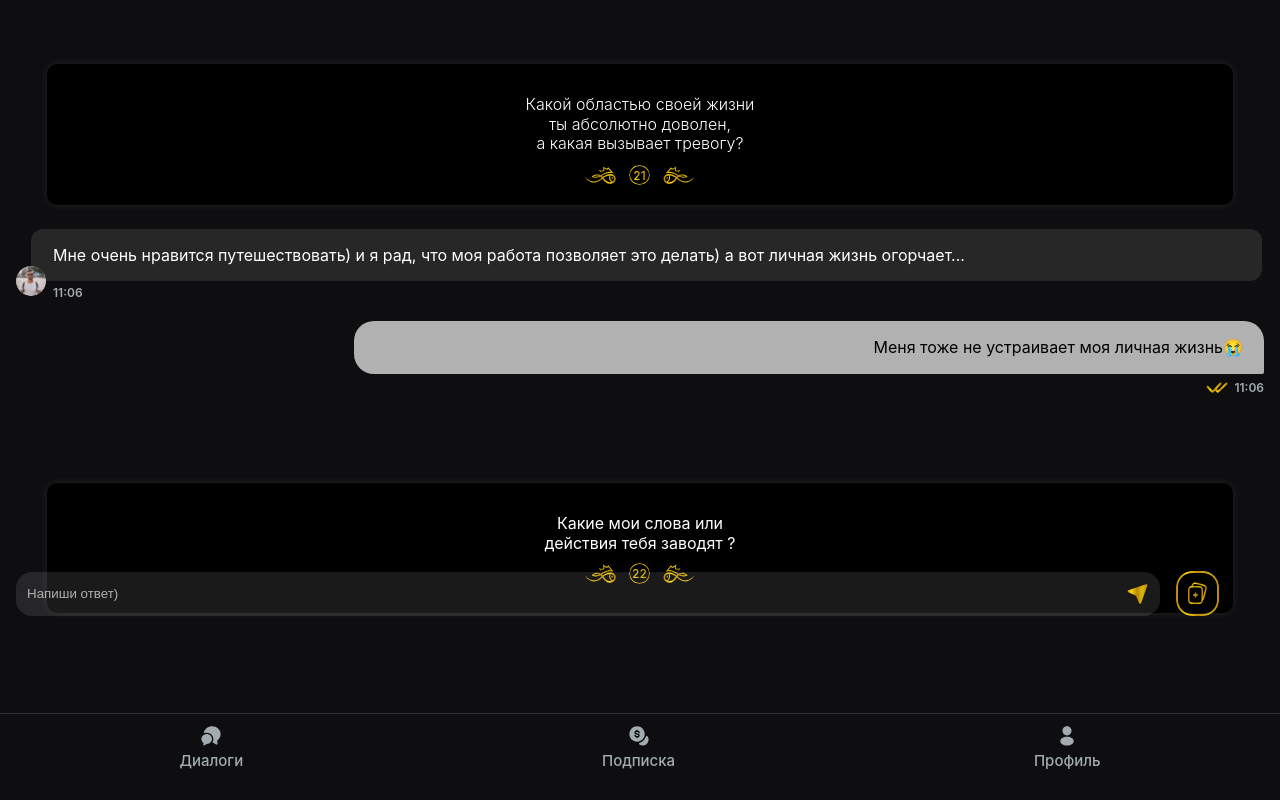
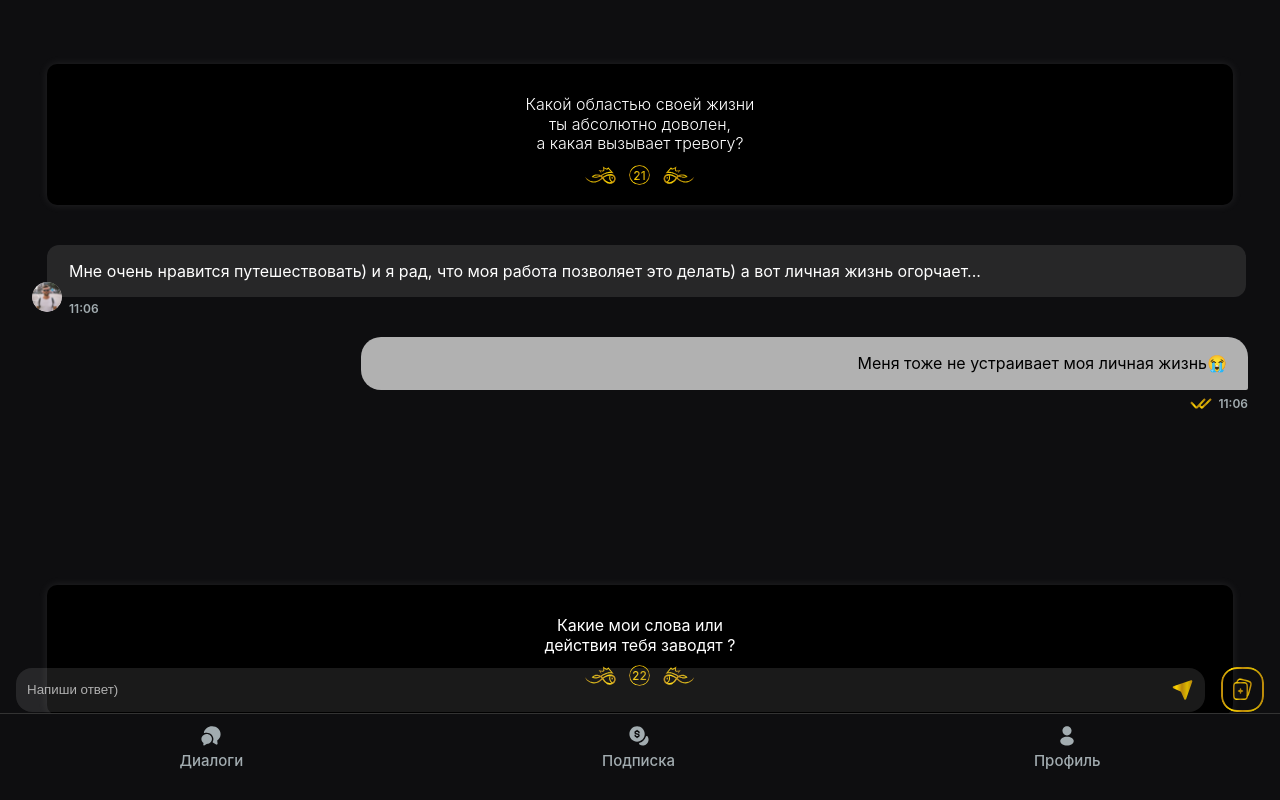
Before and after one commit to CeYn97/Dating-miniApp-tg, a React (Vite) app: page /chat/1 in a window 1280 px wide. Built offline with nearby package versions, Linux system fonts and the light colour scheme.

Commit message:
scrolltesting

```diff
--- a/index.html
+++ b/index.html
@@ -3,7 +3,11 @@
   <head>
     <meta charset="UTF-8" />
     <link rel="icon" type="image/svg+xml" href="/vite.svg" />
-    <meta name="viewport" content="width=device-width, initial-scale=1.0" />
+    <meta
+      name="viewport"
+      content="width=device-width, initial-scale=1, maximum-scale=1"
+    />
+
     <title>Vite + React + TS</title>
   </head>
   <body>
--- a/src/styles/ChatScreen.css
+++ b/src/styles/ChatScreen.css
@@ -1,4 +1,4 @@
-@font-face {
+/* @font-face {
   font-family: "Inter";
   src: url("../assets/fonts/Inter-Regular.otf") format("otf");
   font-weight: normal;
@@ -234,7 +234,6 @@
   );
 }
 
-/* Поле ввода текста */
 .input-container {
   display: flex;
   align-items: center;
@@ -293,4 +292,307 @@
   );
   mask: linear-gradient(#000 0 0) content-box, linear-gradient(#000 0 0);
   mask-composite: exclude;
+} */
+
+@font-face {
+  font-family: "Inter";
+  src: url("../assets/fonts/Inter-Regular.otf") format("otf");
+  font-weight: normal;
+  font-style: normal;
 }
+
+.chat-screen {
+  display: flex;
+  flex-direction: column;
+  height: 100vh;
+  background-color: #0e0e10;
+  overflow: hidden; /* Скрывает лишнее содержимое */
+}
+
+.first-question__card {
+  background-color: #000000;
+  border-radius: 10px;
+  padding: 20px 31px 19.13px 31px;
+  color: #fff;
+  text-align: center;
+  position: relative;
+  margin: 5% 47px 24px 47px;
+  -moz-box-shadow: 0px 0px 10px rgba(229, 229, 229, 0.1);
+  -webkit-box-shadow: 0px 0px 10px rgba(229, 229, 229, 0.1);
+  box-shadow: 0px 0px 10px rgba(229, 229, 229, 0.1);
+}
+
+.first-question__text {
+  font-family: "Inter", sans-serif;
+  font-size: 16px;
+  font-weight: 300;
+  line-height: 19.36px;
+  margin: 11.26px;
+}
+
+.question-footer {
+  display: flex;
+  justify-content: center;
+  align-items: center;
+  font-size: 14px;
+}
+
+.question-number {
+  display: flex;
+  gap: 13.47px;
+}
+
+.first-number__circle {
+  position: relative;
+  width: 20.86px;
+  height: 20.86px;
+  display: flex;
+  justify-content: center;
+  align-items: center;
+}
+
+.first-number__circle::before {
+  content: "";
+  position: absolute;
+  inset: 0;
+  border-radius: 50%;
+  padding: 1px;
+  background-image: linear-gradient(
+    90deg,
+    rgba(184, 134, 11, 1) 0%,
+    rgba(255, 215, 0, 1) 25%,
+    rgba(184, 134, 11, 1) 50%,
+    rgba(220, 185, 0, 1) 75%,
+    rgba(184, 134, 11, 1) 100%
+  );
+  mask: linear-gradient(#000 0 0) content-box, linear-gradient(#000 0 0);
+  mask-composite: exclude;
+}
+
+.first-number__circle span {
+  font-family: "Inter", sans-serif;
+  font-size: 12px;
+  font-weight: 500;
+  line-height: 20.86px;
+  transform: translateY(1px);
+  color: transparent;
+  -webkit-background-clip: text;
+  background-clip: text;
+  background-image: linear-gradient(
+    90deg,
+    rgba(184, 134, 11, 1) 0%,
+    rgba(255, 215, 0, 1) 25%,
+    rgba(184, 134, 11, 1) 50%,
+    rgba(220, 185, 0, 1) 75%,
+    rgba(184, 134, 11, 1) 100%
+  );
+}
+
+.message-block {
+  flex: 1; /* Позволяет занять оставшееся пространство */
+  overflow-y: auto; /* Включает прокрутку */
+  padding: 16px; /* Для отступов */
+}
+
+.received-message {
+  margin: 0 18px 20px 31px;
+}
+
+.first-message {
+  display: flex;
+  padding: 16px 16px 16px 22px;
+  border-radius: 12px;
+  position: relative;
+  background-color: rgba(255, 255, 255, 0.1);
+}
+
+.received-message__text {
+  text-align: left;
+  font-family: "Inter", sans-serif;
+  font-size: 16px;
+  font-weight: 400;
+  line-height: 20.8px;
+  color: rgba(255, 255, 255, 1);
+}
+
+.profile-avatar__user {
+  position: absolute;
+  bottom: -15px;
+  left: -15px;
+  width: 30px;
+  height: 30px;
+  border-radius: 50%;
+}
+
+.received-message__time {
+  font-family: "Inter", sans-serif;
+  font-size: 12px;
+  font-weight: 600;
+  color: rgba(162, 172, 176, 1);
+  margin: 6px 0 0 22px;
+}
+
+.sent-message {
+  margin: 0 16px 24px 0;
+}
+
+.wrapper-sent__message {
+  display: flex;
+  justify-content: flex-end;
+}
+
+.wrapper-status {
+  display: flex;
+  justify-content: flex-end;
+  margin-top: 6px;
+  gap: 6px;
+}
+
+.second-message {
+  width: 72%;
+  padding: 16px 21px 16px 16px;
+  background-color: rgba(177, 177, 177, 1);
+  border-radius: 20px 20px 2px 20px;
+}
+
+.sent-message__text {
+  text-align: right;
+  font-family: "Inter", sans-serif;
+  font-size: 16px;
+  font-weight: 400;
+  line-height: 20.64px;
+  color: #000;
+}
+
+.sent-message__time {
+  font-family: "Inter", sans-serif;
+  font-size: 12px;
+  font-weight: 600;
+  color: rgba(162, 172, 176, 1);
+}
+
+.second-question__card {
+  background-color: #000000;
+  border-radius: 10px;
+  color: #fff;
+  text-align: center;
+  position: relative;
+  margin: 5% 47px 24px 47px;
+  -moz-box-shadow: 0px 0px 10px rgba(229, 229, 229, 0.1);
+  -webkit-box-shadow: 0px 0px 10px rgba(229, 229, 229, 0.1);
+  box-shadow: 0px 0px 10px rgba(229, 229, 229, 0.1);
+}
+
+.wrapper-second__question {
+  padding: 30px 30px 29.13px 30px;
+}
+
+.second-question__text {
+  margin-bottom: 10.26px;
+}
+
+.second-number__circle {
+  position: relative;
+  width: 20.86px;
+  height: 20.86px;
+  display: flex;
+  justify-content: center;
+  align-items: center;
+}
+
+.second-number__circle::before {
+  content: "";
+  position: absolute;
+  inset: 0;
+  border-radius: 50%;
+  padding: 1px;
+  background-image: linear-gradient(
+    90deg,
+    rgba(184, 134, 11, 1) 0%,
+    rgba(255, 215, 0, 1) 25%,
+    rgba(184, 134, 11, 1) 50%,
+    rgba(220, 185, 0, 1) 75%,
+    rgba(184, 134, 11, 1) 100%
+  );
+  mask: linear-gradient(#000 0 0) content-box, linear-gradient(#000 0 0);
+  mask-composite: exclude;
+}
+
+.second-number__circle span {
+  font-family: "Inter", sans-serif;
+  font-size: 12px;
+  font-weight: 500;
+  line-height: 20.86px;
+  transform: translateY(1px);
+  color: transparent;
+  -webkit-background-clip: text;
+  background-clip: text;
+  background-image: linear-gradient(
+    90deg,
+    rgba(184, 134, 11, 1) 0%,
+    rgba(255, 215, 0, 1) 25%,
+    rgba(184, 134, 11, 1) 50%,
+    rgba(220, 185, 0, 1) 75%,
+    rgba(184, 134, 11, 1) 100%
+  );
+}
+
+.input-container {
+  display: flex;
+  align-items: center;
+  position: sticky;
+  bottom: 10%;
+  left: 0;
+  width: 100%;
+  z-index: 10;
+  padding: 8px 16px;
+}
+
+.wrapper-input {
+  display: flex;
+  justify-content: space-between;
+  width: 100%;
+  background-color: rgba(255, 255, 255, 0.1);
+  border-radius: 16px;
+  margin-right: 16px;
+}
+
+.text-input {
+  padding: 14.5px 0 14.5px 11px;
+  background: none;
+}
+
+.text-input::placeholder {
+  color: #b0b0b0;
+}
+
+.drop-button {
+  position: relative;
+  width: 45px;
+  height: 45px;
+  display: flex;
+  justify-content: center;
+  align-items: center;
+}
+
+.send-button {
+  margin-right: 11px;
+}
+
+.drop-button::before {
+  content: "";
+  position: absolute;
+  inset: 0;
+  border-radius: 16px;
+  padding: 2px;
+  background-image: linear-gradient(
+    90deg,
+    rgba(184, 134, 11, 1) 0%,
+    rgba(255, 215, 0, 1) 25%,
+    rgba(184, 134, 11, 1) 50%,
+    rgba(220, 185, 0, 1) 75%,
+    rgba(184, 134, 11, 1) 100%
+  );
+  mask: linear-gradient(#000 0 0) content-box, linear-gradient(#000 0 0);
+  mask-composite: exclude;
+}
```
